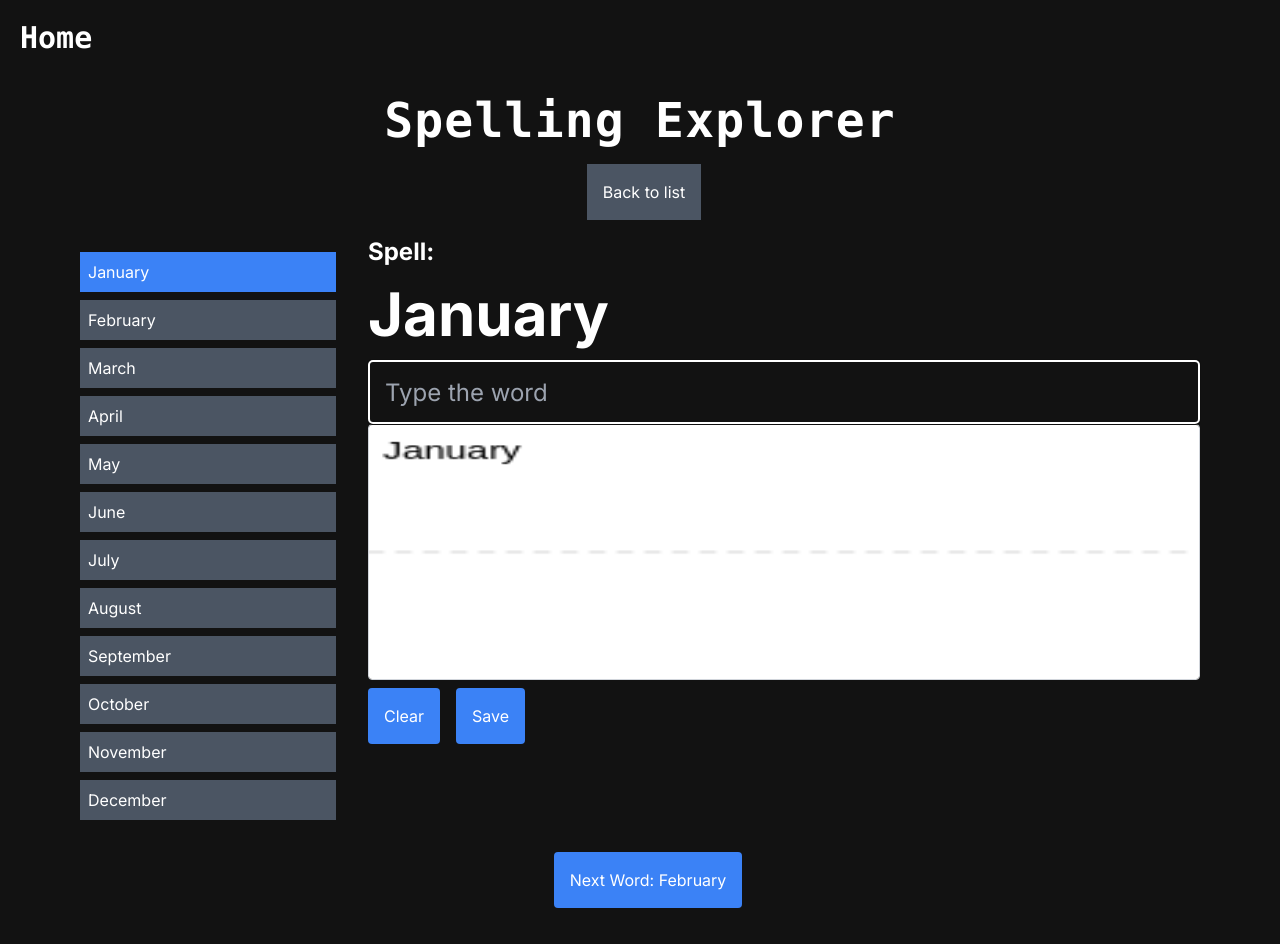
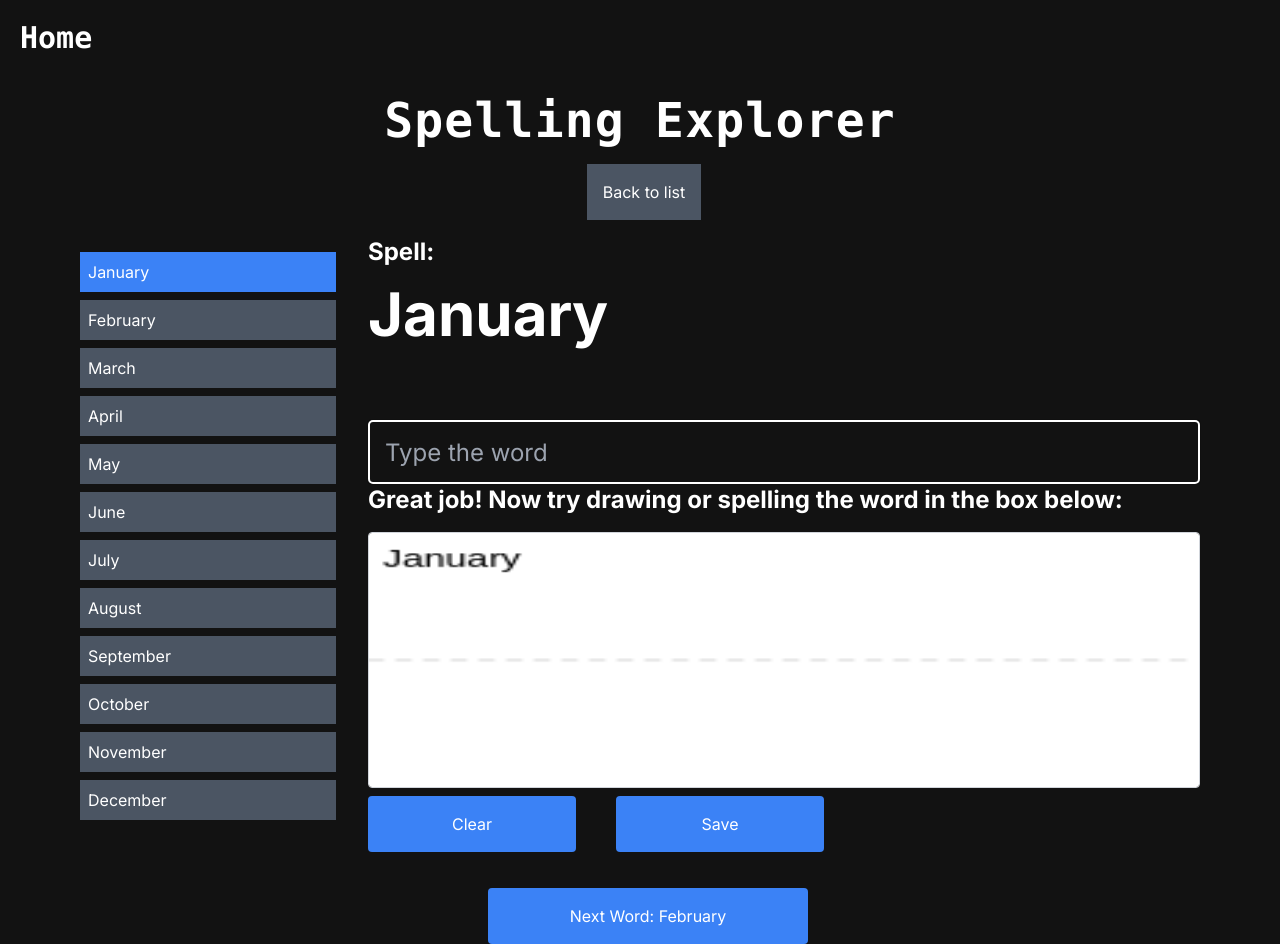
Before and after one commit to hadmacker/numbrella, a Next.js app: page /words/spelling/letsspell in a window 1280 px wide. Before the commit the page ends 908 px from the top, so only its background shows below. Built offline with nearby package versions, Linux system fonts and the light colour scheme.

Commit message:
working spelling explorer

```diff
--- a/app/words/spelling/letsspell/page.tsx
+++ b/app/words/spelling/letsspell/page.tsx
@@ -55,9 +55,14 @@ const LetsSpell = () => {
     return (selectedWord ?? "").split("").map((char, index) => {
       const isCorrect = userInputNsc[index] === char.toLowerCase();
       return (
-        <span key={index} style={{ color: isCorrect ? correctColor : 'white' }}>
-          {char[index] || char }
+        <span key={index} style={{ display: 'inline-block', textAlign: 'center' }}>
+        <span style={{ color: isCorrect ? correctColor : 'white' }}>
+          {userInput[index] || char }
         </span>
+        <br />
+        {isCorrect ? <span style={{ color: correctColor }}>&nbsp;</span> :
+        <span style={{ color: 'white' }}>&nbsp;</span> }
+      </span>
       );
     });
   };
@@ -233,6 +238,10 @@ const LetsSpell = () => {
             />
           </div>
           {activeTab === 'type' && (
+            <>
+            <div>
+              <h3 className="text-2xl font-bold mb-4">Great job! Now try drawing or spelling the word in the box below:</h3>
+            </div>
             <div>
               <canvas
                 ref={canvasRef}
@@ -246,23 +255,24 @@ const LetsSpell = () => {
                 style={{ touchAction: 'none' }}
               ></canvas>
               <button
-                className="mt-2 p-4 bg-blue-500 text-white rounded"
+                className="mt-2 p-4 w-1/4 bg-blue-500 text-white rounded"
                 onClick={handleClearCanvas}
               >
                 Clear
               </button>
               <button
-                className="mt-2 ml-4 p-4 bg-blue-500 text-white rounded"
+                className="mt-2 ml-10 p-4 w-1/4 bg-blue-500 text-white rounded"
                 onClick={handleSaveCanvas}
               >
                 Save
               </button>
             </div>
+            </>
           )}
         </div>
       </div>
       <button
-          className="mt-2 ml-4 p-4 bg-blue-500 text-white rounded"
+          className="mt-5 ml-4 p-4 w-1/4 bg-blue-500 text-white rounded"
           onClick={handleNextWord}
         >
           {"Next Word: " + peekNextWord}
```
